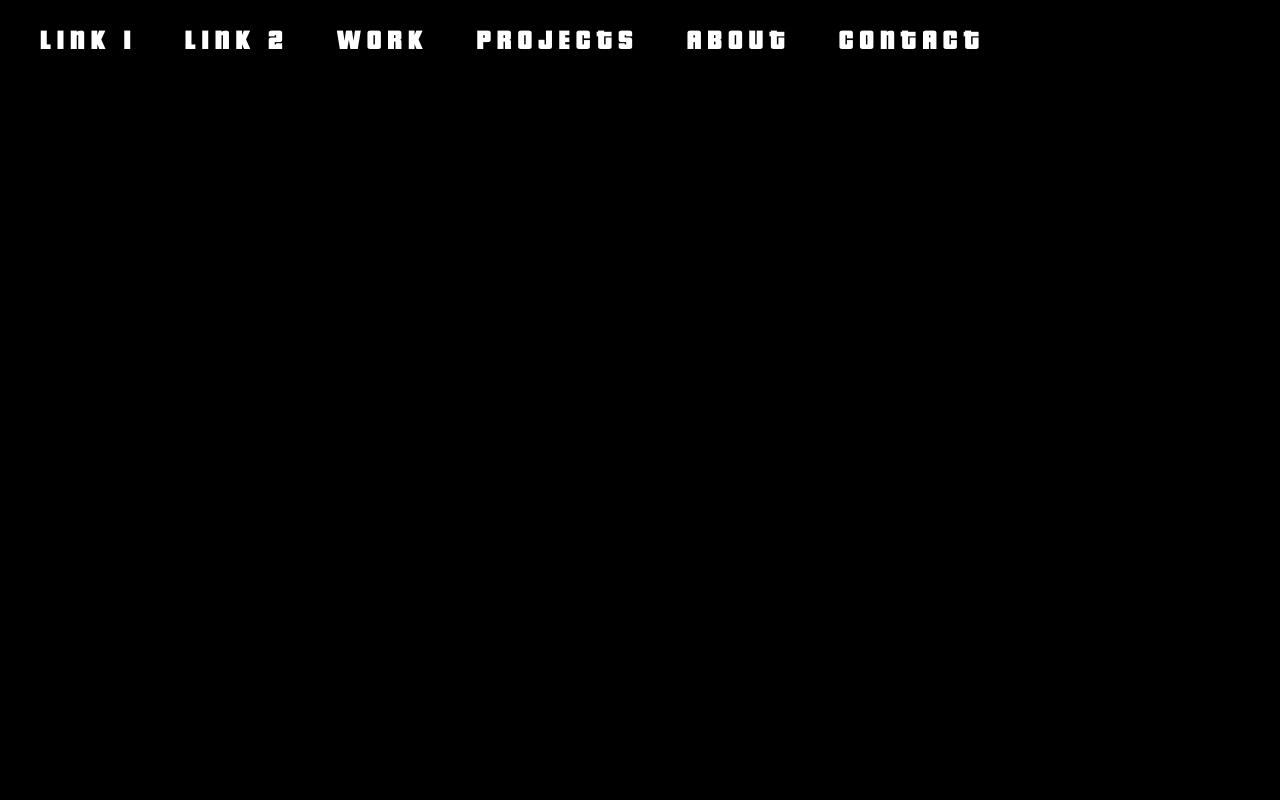
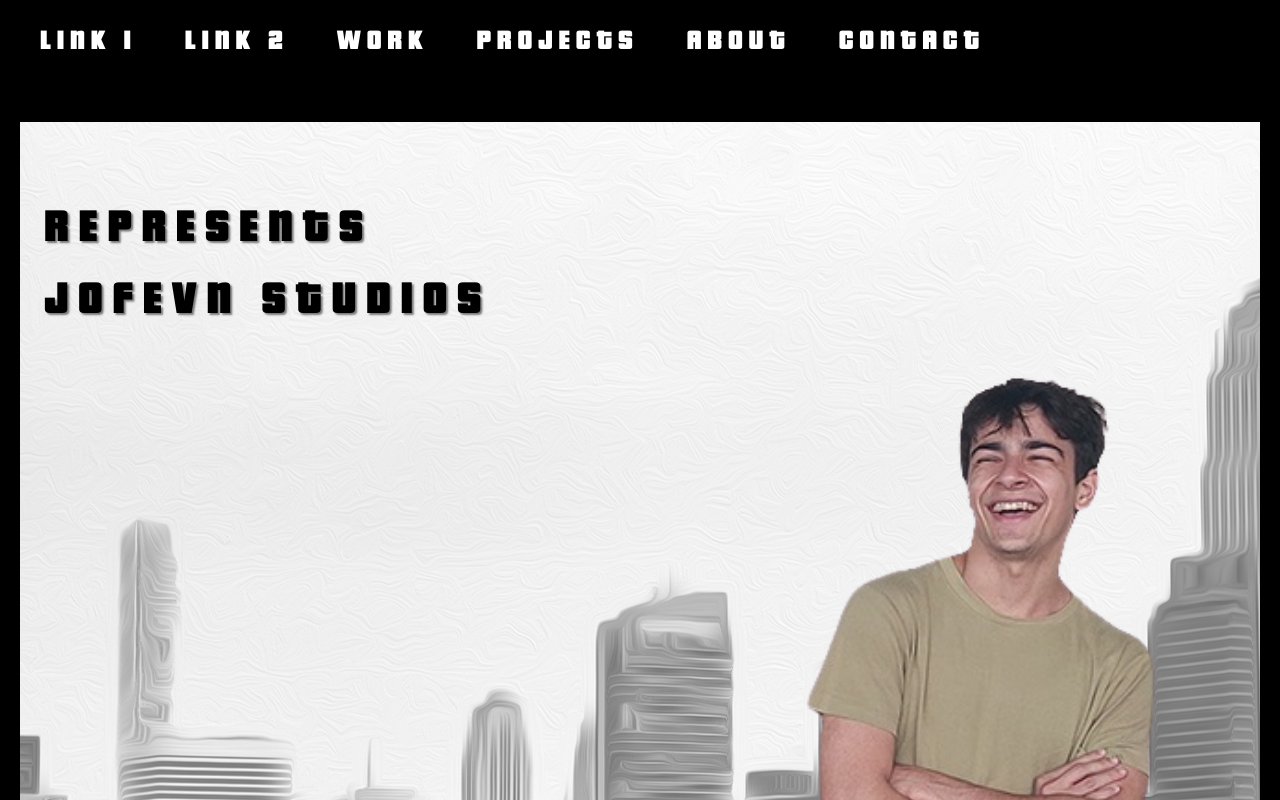
Before and after one commit to glaucc/gta4-themed-portfolio, a Next.js app: page / in a window 1280 px wide. Shown: the top 800 px of the page. Built offline with nearby package versions, Linux system fonts and the light colour scheme; a web font is replaced by a local one.

Commit message:
all working

```diff
--- a/app/page.js
+++ b/app/page.js
@@ -12,21 +12,27 @@ import Image from 'next/image';
 import { useState, useEffect } from 'react';
 
 
-export default function Home(
-  handleSongPlaying,
-  handleSongLoading,
-  handleSongFinishedPlaying
-) {
+export default function Home() {
   const [imageState, setImageState] = useState(1);
+  const [isLoading, setIsLoading] = useState(true);
 
+  useEffect(() => {
+    let intervalId;
+    intervalId = setTimeout(() => {
+      setIsLoading(false);
+    }, 5000);
 
+    return () => {
+      clearTimeout(intervalId); // Clear the timeout on component unmount
+    };
+  }, []);
 
   useEffect(() => {
     const container = document.querySelector('.container');
     const nico = document.querySelector('.nico');
     let intervalId;
 
-    if (container && nico) {
+    if (!isLoading && container && nico) {
       container.style.transition = 'opacity 0.5s';
       container.style.opacity = 1;
       nico.style.transition = 'opacity 0.5s';
@@ -57,8 +63,7 @@ export default function Home(
     return () => {
       clearInterval(intervalId); // Cleanup the interval on component unmount
     };
-  }, [imageState]);
-
+  }, [isLoading, imageState]);
 
 
 
@@ -83,51 +88,41 @@ export default function Home(
           </nav>
         </div>
       </div>
-      {/* <audio controls className="mt-4">
-        <source src="/assets/music/GTA-4-Loading-Screen-Theme.mp3" type="audio/mpeg" />
-        Your browser does not support the audio element.
-      </audio> */}
+      {isLoading ? (
+        <div className="text-white">Loading...</div>
+      ) : (
         <div className="container">
-
           <div className="content with-background-image">
             {/* Your component content here */}
-
-
-          <div className='intro'>
-            <div className='intro-texts'>
+            <div className="intro">
+              <div className="intro-texts">
                 <h6 className="gta-intro-text gta-intro-text1 mx-6 text-white">Represents</h6>
                 <h6 className="gta-intro-text gta-intro-text2 mx-6 text-white">Jofevn Studios</h6>
               </div>
 
-
               <div className="nico">
-            {imageState == '2' ? (
-                <Image className='figureImg2' width={700} height={700} src={figure2} alt='Jofevn' />
+                {imageState === 2 ? (
+                  <Image className="figureImg2" width={700} height={700} src={figure2} alt="Jofevn" />
                 ) : (
-                <Image className='figureImg1' width={700} height={700} src={figure1} alt='Jofevn' />
+                  <Image className="figureImg1" width={700} height={700} src={figure1} alt="Jofevn" />
                 )}
               </div>
-
-
             </div>
-
-
           </div>
 
           {/* End of content with animated figure and background image */}
 
 
+        </div>
+      )}
+
        <div>
-
-            <audio className='gta-audio' controls autoPlay>
-              <source src='/assets/music/gta4-theme.mp3#t=00:00:00' type="audio/mpeg" />
+            <audio className="gta-audio" controls autoPlay>
+              <source src="/assets/music/gta4-theme.mp3#t=00:00:00" type="audio/mpeg" />
               Your browser does not support the audio element.
             </audio>
-
       </div>
 
-
-      </div>
     </div>
 
   );
```
Lines whose indentation alone changed are shown as unchanged.
